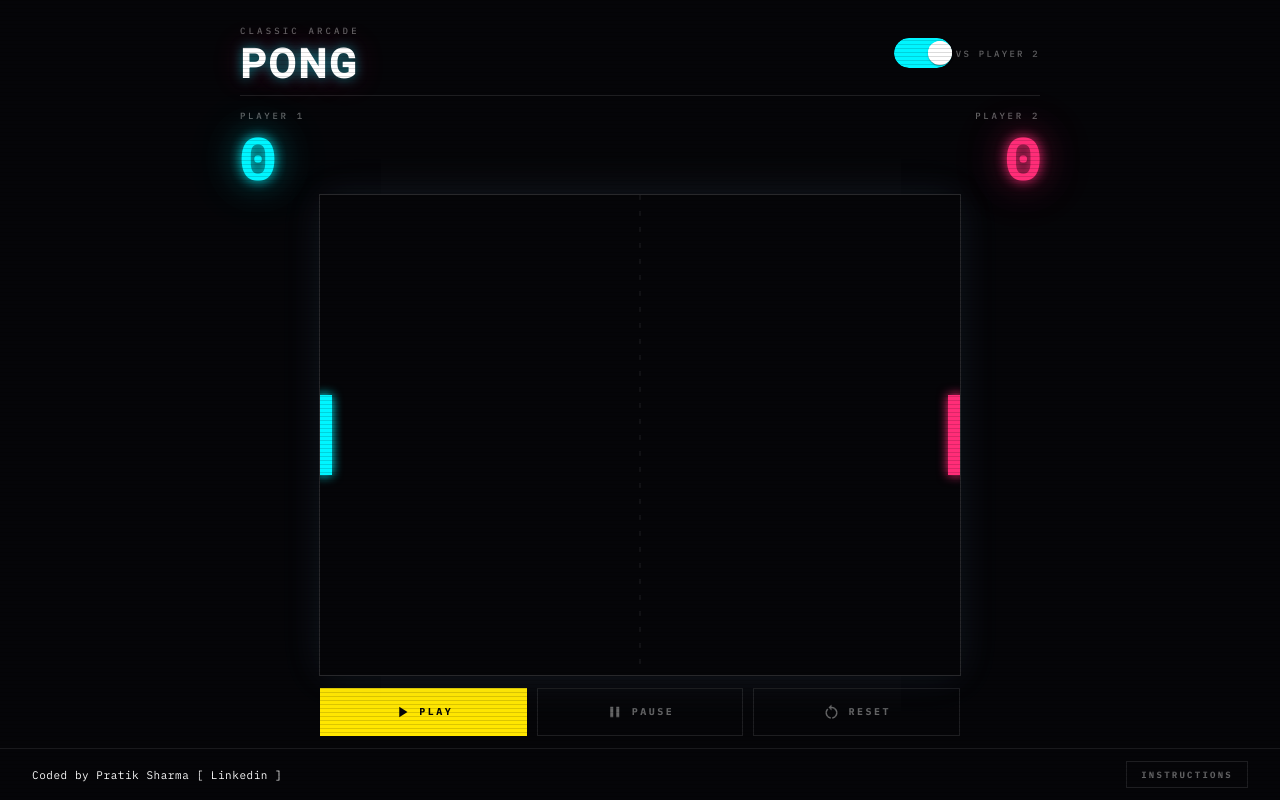
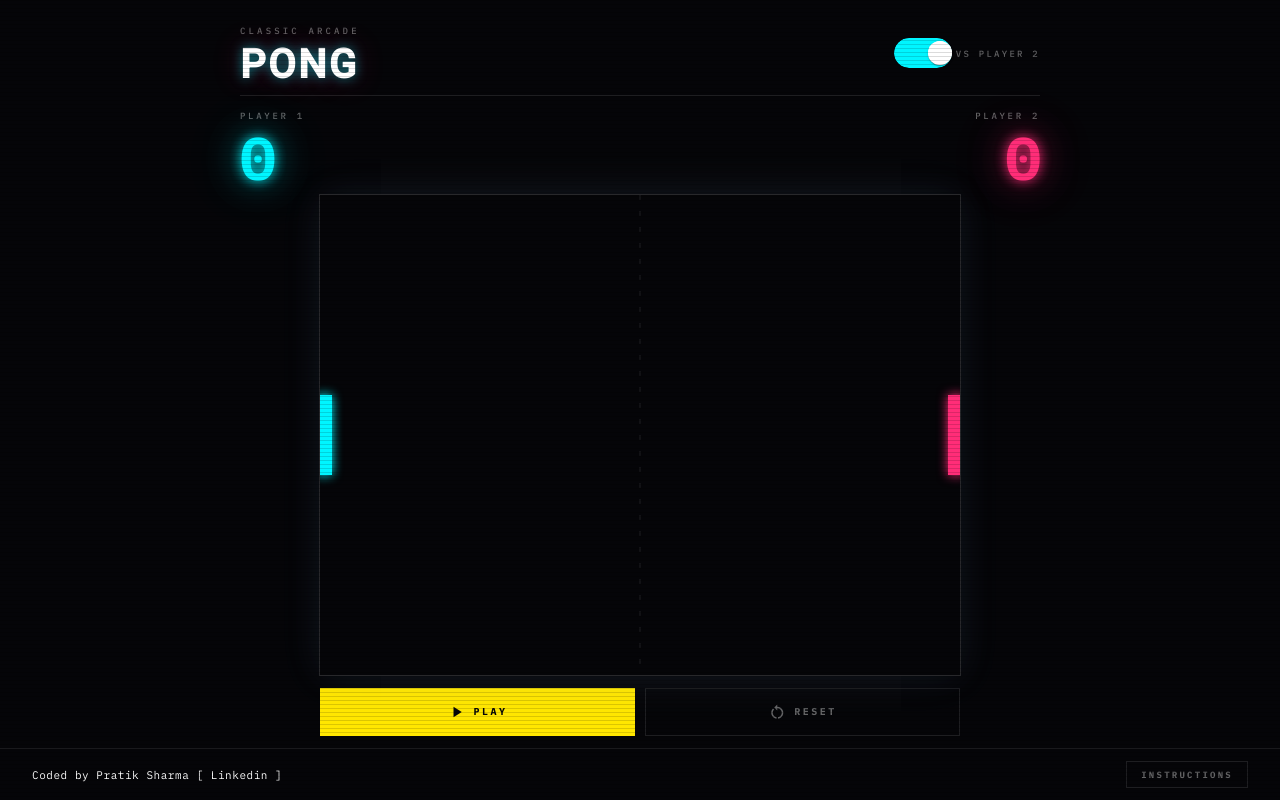
Before and after one commit to topratiksharma/arkanoid, an Angular app: page /#/game in a window 1280 px wide. Built offline with nearby package versions, Linux system fonts and the light colour scheme.

Commit message:
Pause button refactor

```diff
--- a/src/app/game/game.component.html
+++ b/src/app/game/game.component.html
@@ -40,19 +40,10 @@
   <div class="arkanoid__controls">
     <button
       class="arkanoid__button arkanoid__button--primary"
-      (click)="playGame()"
-      [disabled]="isPlaying"
+      (click)="isPlaying && !isPaused ? pauseGame() : isPaused ? resumeGame() : playGame()"
     >
-      <mat-icon>play_arrow</mat-icon>
-      Play
-    </button>
-    <button
-      class="arkanoid__button arkanoid__button--secondary"
-      (click)="isPaused ? resumeGame() : pauseGame()"
-      [disabled]="!isPlaying"
-    >
-      <mat-icon>{{ isPaused ? 'play_arrow' : 'pause' }}</mat-icon>
-      {{ isPaused ? 'Resume' : 'Pause' }}
+      <mat-icon>{{ isPlaying && !isPaused ? 'pause' : 'play_arrow' }}</mat-icon>
+      {{ isPlaying && !isPaused ? 'Pause' : isPaused ? 'Resume' : 'Play' }}
     </button>
     <button
       class="arkanoid__button arkanoid__button--secondary"
```
